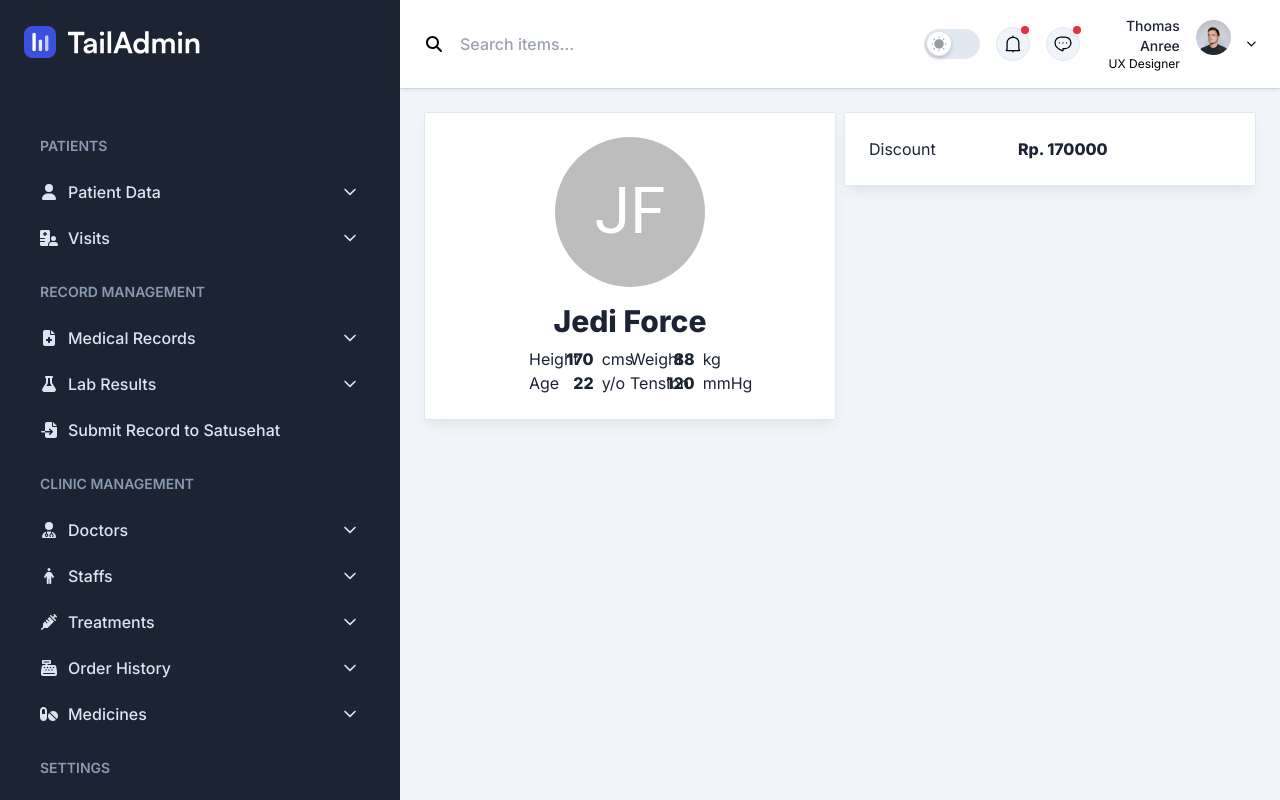
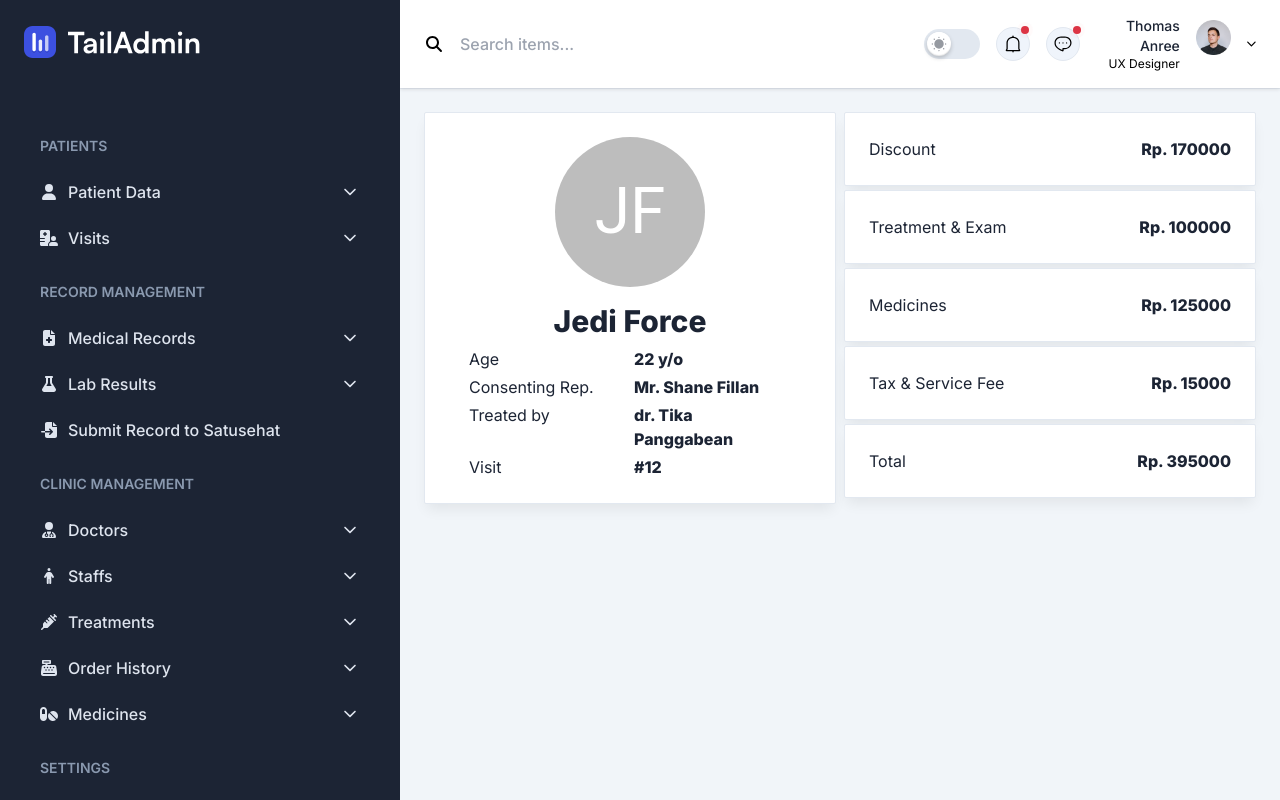
Before and after one commit to ahmadoji01/healthcare-is-web-app, a Next.js app: page /operational/cashier/order-summary in a window 1280 px wide. Built offline with nearby package versions, Linux system fonts and the light colour scheme; a web font is replaced by a local one.

Commit message:
ux(pos): Add Order Totals and Patient Information

```diff
--- a/app/operational/cashier/common/order-details.tsx
+++ /dev/null
@@ -1,17 +0,0 @@
-
-const OrderDetails = () => {
-
-    return (
-        <>
-            <div className="rounded-sm border border-stroke p-6 bg-white shadow-default dark:border-strokedark dark:bg-boxdark">
-                <div className="grid grid-cols-3 gap-2 text-black dark:text-white">
-                    <div>Discount</div>
-                    <div className="text-right font-extrabold">Rp. 170000</div>
-                </div>
-            </div>
-        </>
-    )
-
-}
-
-export default OrderDetails;
--- /dev/null
+++ b/app/operational/cashier/common/order-totals.tsx
@@ -0,0 +1,41 @@
+
+const OrderTotals = () => {
+
+    return (
+        <>
+            <div className="rounded-sm border border-stroke p-6 mb-1 bg-white shadow-default dark:border-strokedark dark:bg-boxdark">
+                <div className="grid grid-cols-2 gap-2 text-black dark:text-white">
+                    <div>Discount</div>
+                    <div className="text-right font-extrabold">Rp. 170000</div>
+                </div>
+            </div>
+            <div className="rounded-sm border border-stroke p-6 mb-1 bg-white shadow-default dark:border-strokedark dark:bg-boxdark">
+                <div className="grid grid-cols-2 gap-2 text-black dark:text-white">
+                    <div>Treatment & Exam</div>
+                    <div className="text-right font-extrabold">Rp. 100000</div>
+                </div>
+            </div>
+            <div className="rounded-sm border border-stroke p-6 mb-1 bg-white shadow-default dark:border-strokedark dark:bg-boxdark">
+                <div className="grid grid-cols-2 gap-2 text-black dark:text-white">
+                    <div>Medicines</div>
+                    <div className="text-right font-extrabold">Rp. 125000</div>
+                </div>
+            </div>
+            <div className="rounded-sm border border-stroke p-6 mb-1 bg-white shadow-default dark:border-strokedark dark:bg-boxdark">
+                <div className="grid grid-cols-2 gap-2 text-black dark:text-white">
+                    <div>Tax & Service Fee</div>
+                    <div className="text-right font-extrabold">Rp. 15000</div>
+                </div>
+            </div>
+            <div className="rounded-sm border border-stroke p-6 mb-1 bg-white shadow-default dark:border-strokedark dark:bg-boxdark">
+                <div className="grid grid-cols-2 gap-2 text-black dark:text-white">
+                    <div>Total</div>
+                    <div className="text-right font-extrabold">Rp. 395000</div>
+                </div>
+            </div>
+        </>
+    )
+
+}
+
+export default OrderTotals;
--- a/app/operational/cashier/common/patient-overview.tsx
+++ b/app/operational/cashier/common/patient-overview.tsx
@@ -8,26 +8,22 @@ const PatientOverview = () => {
                 <PatientAvatar name="Jedi Force" />
             </div>
             <h2 className="text-3xl text-center font-extrabold text-black dark:text-white mb-2">Jedi Force</h2>
-            <div className="grid px-2 md:px-12 lg:px-20 grid-cols-2">
-                <div className="grid grid-cols-3 gap-2 text-black dark:text-white">
-                    <div>Height</div>
-                    <div className="text-right font-extrabold">170</div>
-                    <div>cms</div>
+            <div className="grid gap-1 px-2 md:px-3 lg:px-5">
+                <div className="grid grid-cols-2 gap-2 text-black dark:text-white">
+                    <div>Age</div>
+                    <div className="text-left font-extrabold">22 y/o</div>
                 </div>
-                <div className="grid grid-cols-3 gap-2 text-black dark:text-white">
-                    <div>Weight</div>
-                    <div className="text-right font-extrabold">88</div>
-                    <div>kg</div>
+                <div className="grid grid-cols-2 gap-2 text-black dark:text-white">
+                    <div>Consenting Rep.</div>
+                    <div className="text-left font-extrabold">Mr. Shane Fillan</div>
                 </div>
-                <div className="grid grid-cols-3 gap-2 text-black dark:text-white">
-                    <div>Age</div>
-                    <div className="text-right font-extrabold">22</div>
-                    <div>y/o</div>
+                <div className="grid grid-cols-2 gap-2 text-black dark:text-white">
+                    <div>Treated by</div>
+                    <div className="text-left font-extrabold">dr. Tika Panggabean</div>
                 </div>
-                <div className="grid grid-cols-3 gap-2 text-black dark:text-white">
-                    <div>Tension</div>
-                    <div className="text-right font-extrabold">120</div>
-                    <div>mmHg</div>
+                <div className="grid grid-cols-2 gap-2 text-black dark:text-white">
+                    <div>Visit</div>
+                    <div className="text-left font-extrabold">#12</div>
                 </div>
             </div>
         </div>
--- a/app/operational/cashier/order-summary/page.tsx
+++ b/app/operational/cashier/order-summary/page.tsx
@@ -1,4 +1,4 @@
-import OrderDetails from "../common/order-details";
+import OrderTotals from "../common/order-totals";
 import PatientOverview from "../common/patient-overview";
 
 const OrderSummary = () => {
@@ -8,8 +8,8 @@ const OrderSummary = () => {
             <div className="w-full">
                 <PatientOverview />
             </div>
-            <div className="w-full">
-                <OrderDetails />
+            <div className="w-full gap-2">
+                <OrderTotals />
             </div>
         </div>
     );
```
